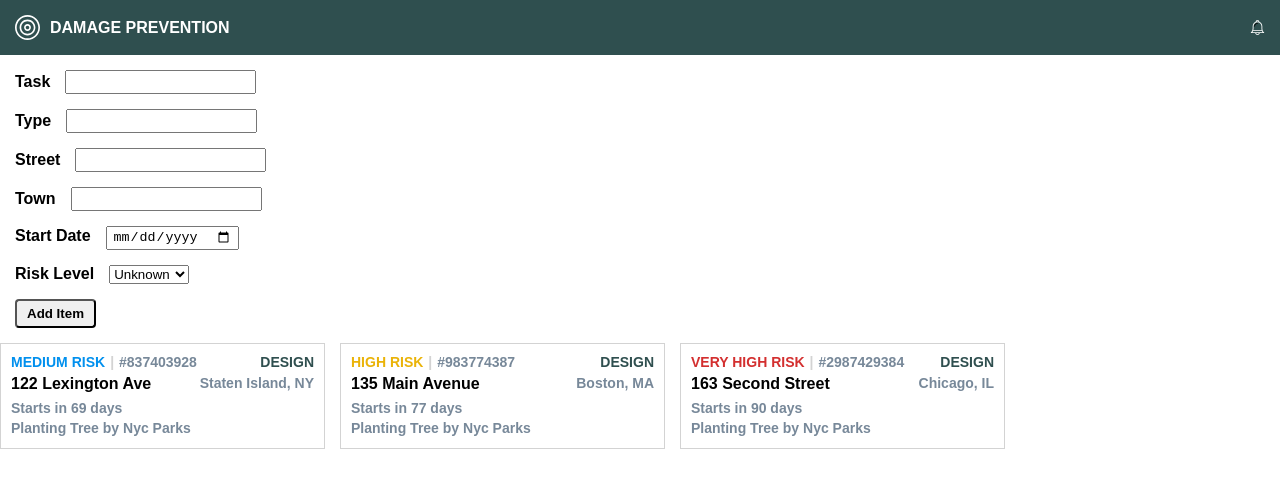
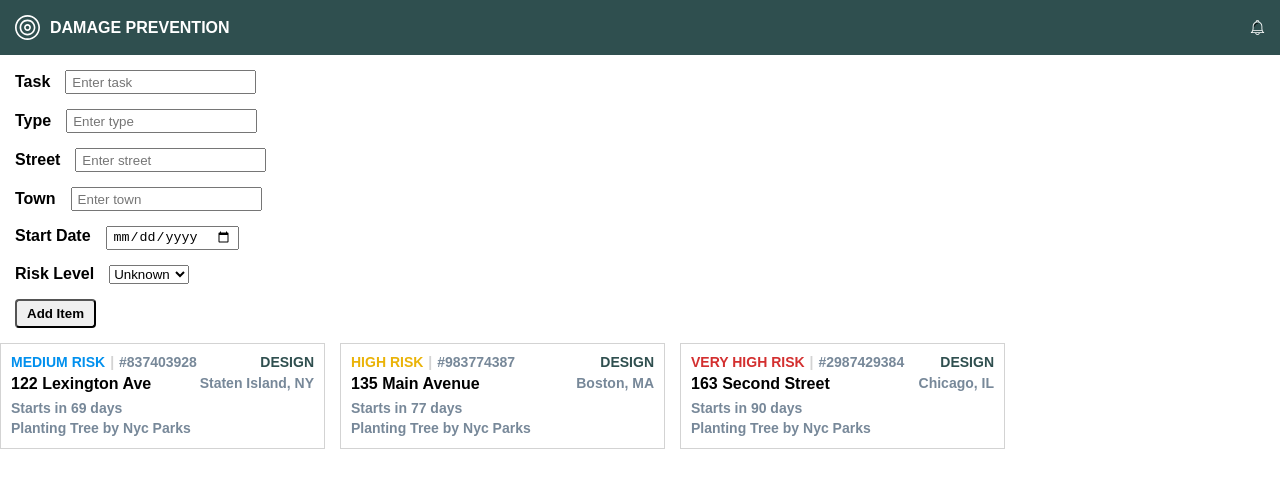
Before and after one commit to pjpmsousa/paulo_storybook_react, a React (Create React App) app: page / in a window 1280 px wide. Shown: the top 488 px of the page. Built offline with nearby package versions, Linux system fonts and the light colour scheme.

Commit message:
form improve + comments + code format

```diff
--- a/src/components/urbint/addItem/AddItem.tsx
+++ b/src/components/urbint/addItem/AddItem.tsx
@@ -95,6 +95,8 @@ const AddItem = ({ addForm }: AddItemProps) => {
             }
             id="task"
             type="text"
+            maxLength={100}
+            placeholder="Enter task"
             value={task}
             onChange={handleTaskChange}
           />
@@ -110,6 +112,8 @@ const AddItem = ({ addForm }: AddItemProps) => {
             }
             id="type"
             type="text"
+            maxLength={20}
+            placeholder="Enter type"
             value={type}
             onChange={handleTypeChange}
           />
@@ -125,6 +129,8 @@ const AddItem = ({ addForm }: AddItemProps) => {
             }
             id="street"
             type="text"
+            maxLength={45}
+            placeholder="Enter street"
             value={street}
             onChange={handleStreetChange}
           />
@@ -140,6 +146,8 @@ const AddItem = ({ addForm }: AddItemProps) => {
             }
             id="town"
             type="text"
+            maxLength={20}
+            placeholder="Enter town"
             value={town}
             onChange={handleTownChange}
           />
--- a/src/components/urbint/item/Item.module.css
+++ b/src/components/urbint/item/Item.module.css
@@ -4,7 +4,8 @@
     font-family: sans-serif;
     max-width: 350px;
     font-weight: 600;
-    color:lightslategray
+    color:lightslategray;
+    overflow-wrap: break-word;
 }
 
 .header {
@@ -37,12 +38,14 @@
     font-size: 14px;
     display: flex;
     padding: 2px 0;
+    text-align: start;
 }
 
 .street {
     font-size: 16px;
     font-weight: 800;
     color: black;
+    text-align: start;
 }
 
 .town {
--- a/src/components/urbint/navigation/Navigation.module.css
+++ b/src/components/urbint/navigation/Navigation.module.css
@@ -23,3 +23,9 @@
     height: 15px;
     width: 15px;
 }
+
+@media only screen and (max-width: 300px) {
+    .icon {
+        display: none;
+    }
+  }
```
Also changed, not shown: src/components/urbint/itemDetails/ItemDetails.tsx (+21 -7 lines), 1 other file (tests, documents, lock files or other folders).
